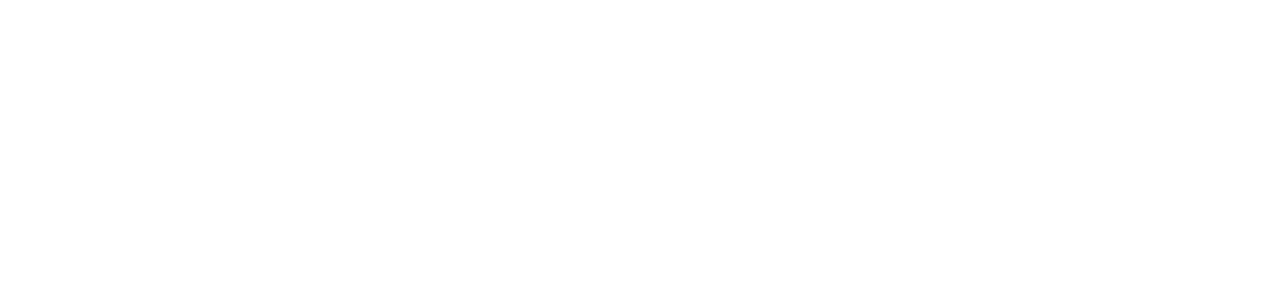
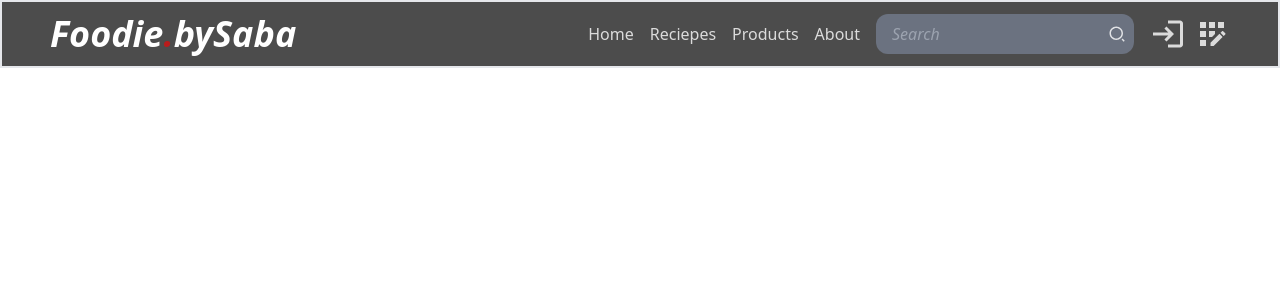
Before and after one commit to slomtadze/reciepe_react_app, a React (Create React App) app: page / in a window 1280 px wide. Shown: the top 300 px of the page. Built offline with nearby package versions, Linux system fonts and the light colour scheme.

Commit message:
Update 13 files

```diff
--- a/package.json
+++ b/package.json
@@ -10,6 +10,7 @@
     "postcss": "^8.4.19",
     "react": "^18.2.0",
     "react-dom": "^18.2.0",
+    "react-icons": "^4.7.1",
     "react-scripts": "5.0.1",
     "web-vitals": "^2.1.4"
   },
--- a/public/index.html
+++ b/public/index.html
@@ -9,35 +9,10 @@
       name="description"
       content="Web site created using create-react-app"
     />
-    <link rel="apple-touch-icon" href="%PUBLIC_URL%/logo192.png" />
-    <!--
-      manifest.json provides metadata used when your web app is installed on a
-      user's mobile device or desktop. See https://developers.google.com/web/fundamentals/web-app-manifest/
-    -->
-    <link rel="manifest" href="%PUBLIC_URL%/manifest.json" />
-    <!--
-      Notice the use of %PUBLIC_URL% in the tags above.
-      It will be replaced with the URL of the `public` folder during the build.
-      Only files inside the `public` folder can be referenced from the HTML.
-
-      Unlike "/favicon.ico" or "favicon.ico", "%PUBLIC_URL%/favicon.ico" will
-      work correctly both with client-side routing and a non-root public URL.
-      Learn how to configure a non-root public URL by running `npm run build`.
-    -->
     <title>React App</title>
   </head>
   <body>
     <noscript>You need to enable JavaScript to run this app.</noscript>
     <div id="root"></div>
-    <!--
-      This HTML file is a template.
-      If you open it directly in the browser, you will see an empty page.
-
-      You can add webfonts, meta tags, or analytics to this file.
-      The build step will place the bundled scripts into the <body> tag.
-
-      To begin the development, run `npm start` or `yarn start`.
-      To create a production bundle, use `npm run build` or `yarn build`.
-    -->
   </body>
 </html>
--- a/src/App.js
+++ b/src/App.js
@@ -1,5 +1,6 @@
+import NavBar from "./components/Navbar/NavBar";
 function App() {
-  return <div className="App"></div>;
+  return <NavBar />;
 }
 
 export default App;
--- /dev/null
+++ b/src/components/Navbar/Button.jsx
@@ -0,0 +1,27 @@
+import { useState } from "react";
+
+const Button = ({ icon, note }) => {
+  const [noteIsShown, setNoteIsShown] = useState(false);
+  const showNoteHandler = () => {
+    setNoteIsShown(true);
+  };
+  const hideNoteHandler = () => {
+    setNoteIsShown(false);
+  };
+  return (
+    <button
+      className="relative hover:text-white transition duration-300"
+      onMouseEnter={showNoteHandler}
+      onMouseLeave={hideNoteHandler}
+    >
+      {icon}{" "}
+      {noteIsShown && (
+        <div className="absolute z-10 -top-1 right-full text-sm w-max bg-white border-solid text-black p-1 rounded-lg animate-pulse">
+          {note}
+        </div>
+      )}
+    </button>
+  );
+};
+
+export default Button;
--- /dev/null
+++ b/src/components/Navbar/Logo.jsx
@@ -0,0 +1,8 @@
+const Logo = () => {
+  return (
+    <h1 className="text-4xl italic font-bold cursor-pointer hover:text-white/80 duration-300">
+      Foodie<span className="text-red-700">.</span>bySaba
+    </h1>
+  );
+};
+export default Logo;
--- /dev/null
+++ b/src/components/Navbar/MainMenu.jsx
@@ -0,0 +1,14 @@
+import MenuItem from "./MenuItem";
+
+const MainMenu = () => {
+  return (
+    <ul className="list-none h-full flex justify-end items-center ">
+      <MenuItem text="Home" />
+      <MenuItem text="Reciepes" />
+      <MenuItem text="Products" />
+      <MenuItem text="About" />
+    </ul>
+  );
+};
+
+export default MainMenu;
--- /dev/null
+++ b/src/components/Navbar/MenuItem.jsx
@@ -0,0 +1,36 @@
+import { useState } from "react";
+
+const MenuItem = ({ text }) => {
+  const [noteIsShown, setNoteIsShown] = useState(false);
+
+  const showNoteHandler = () => {
+    setNoteIsShown(true);
+  };
+  const hideNoteHandler = () => {
+    setNoteIsShown(false);
+  };
+  return (
+    <li
+      className="relative text-white/80 hover:text-white duration-300 cursor-pointer mr-4"
+      onMouseEnter={showNoteHandler}
+      onMouseLeave={hideNoteHandler}
+    >
+      {text}
+      {noteIsShown && (
+        <div
+          className="absolute py-4 pl-1 pr-4"
+          onMouseEnter={showNoteHandler}
+          onMouseLeave={hideNoteHandler}
+        >
+          <ul className="list-none text-black bg-gray-400 rounded border-2 pl-1 pr-4">
+            <li className="my-1">test</li>
+            <li className="my-1">test</li>
+            <li className="my-1">test</li>
+          </ul>
+        </div>
+      )}
+    </li>
+  );
+};
+
+export default MenuItem;
--- /dev/null
+++ b/src/components/Navbar/NavBar.jsx
@@ -0,0 +1,21 @@
+import Logo from "./Logo";
+import MainMenu from "./MainMenu";
+import Search from "./Search";
+import Sign from "./Sign";
+
+const Navbar = () => {
+  return (
+    <div className="w-screen h-[50px] bg-black/70 text-white flex items-center justify-between px-12 py-8 absolute top-0 left-0 border-2">
+      <div>
+        <Logo />
+      </div>
+      <div className="flex h-[50px] justify-end items-center w-3/4">
+        <MainMenu />
+        <Search />
+        <Sign />
+      </div>
+    </div>
+  );
+};
+
+export default Navbar;
--- a/src/components/Navbar/Navbar.jsx
+++ /dev/null
@@ -1,5 +0,0 @@
-const Navbar = () => {
-  return;
-};
-
-export default Navbar;
--- /dev/null
+++ b/src/components/Navbar/Search.jsx
@@ -0,0 +1,19 @@
+import { RiSearch2Line } from "react-icons/ri";
+
+const Search = () => {
+  return (
+    <form className="relative mr-4 h-full flex items-center">
+      <input
+        className="px-4 py-2 rounded-xl bg-gray-500 text-white/80 outline-none italic"
+        id="search"
+        name="search"
+        placeholder="Search"
+      />
+      <button className="absolute right-2 top-1/2 -translate-y-1/2 text-lg text-white/80 hover:text-white duration-300">
+        <RiSearch2Line />
+      </button>
+    </form>
+  );
+};
+
+export default Search;
--- /dev/null
+++ b/src/components/Navbar/Sign.jsx
@@ -0,0 +1,15 @@
+import Button from "./Button";
+import { MdOutlineLogin } from "react-icons/md";
+import { IoLogOutOutline } from "react-icons/io";
+import { MdOutlineAppRegistration } from "react-icons/md";
+
+const Sign = () => {
+  return (
+    <div className="w-20 flex justify-between items-center text-4xl text-white/80 h-full">
+      <Button icon={<MdOutlineLogin />} note="Sign In" />
+      <Button icon={<MdOutlineAppRegistration />} note="Sign Up" />
+    </div>
+  );
+};
+
+export default Sign;
--- a/src/index.css
+++ b/src/index.css
@@ -1,3 +1,9 @@
 @tailwind base;
 @tailwind components;
 @tailwind utilities;
+
+body {
+  box-sizing: border-box;
+  margin: 0;
+  padding: 0;
+}
```
Also changed, not shown: 1 other file (tests, documents, lock files or other folders).
